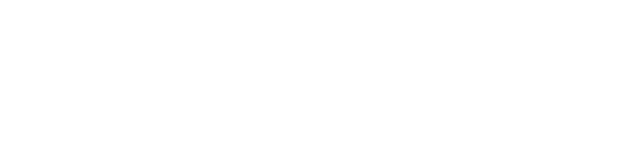
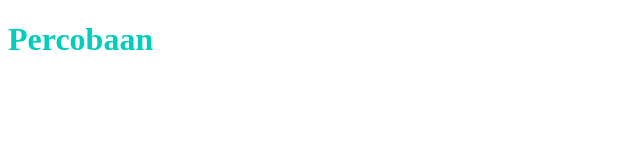
Before and after one commit to nia-comp/TIM_A16_FE, a plain HTML site: page testt.html in a window 1280 px wide. Shown: the whole page, without its empty margins (0-640 px from the left). Drawn offline with Linux system fonts and the light colour scheme.

Commit message:
versi coba1

```diff
--- /dev/null
+++ b/stylesheet.css
@@ -0,0 +1,3 @@
+.title {
+    color: #02ccba;
+  }
--- a/testt.html
+++ b/testt.html
@@ -1,12 +1,13 @@
 <!DOCTYPE html>
 <html lang="en">
 <head>
-    <meta charset="UTF-8">
+       <meta charset="UTF-8">
     <meta http-equiv="X-UA-Compatible" content="IE=edge">
     <meta name="viewport" content="width=device-width, initial-scale=1.0">
     <title>Document</title>
+    <link rel="stylesheet" href="stylesheet.css">
 </head>
 <body>
-
+    <h1 class="title">Percobaan</h1>
 </body>
 </html>
```
